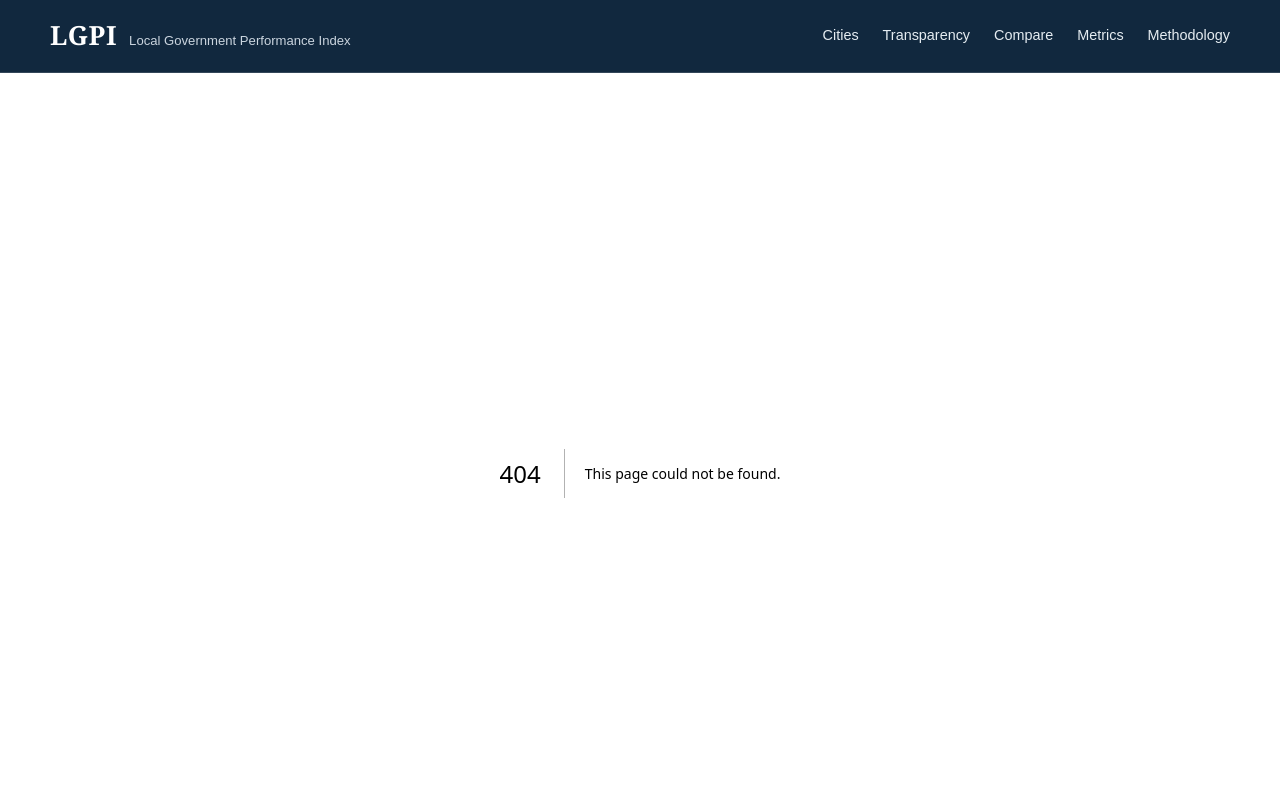
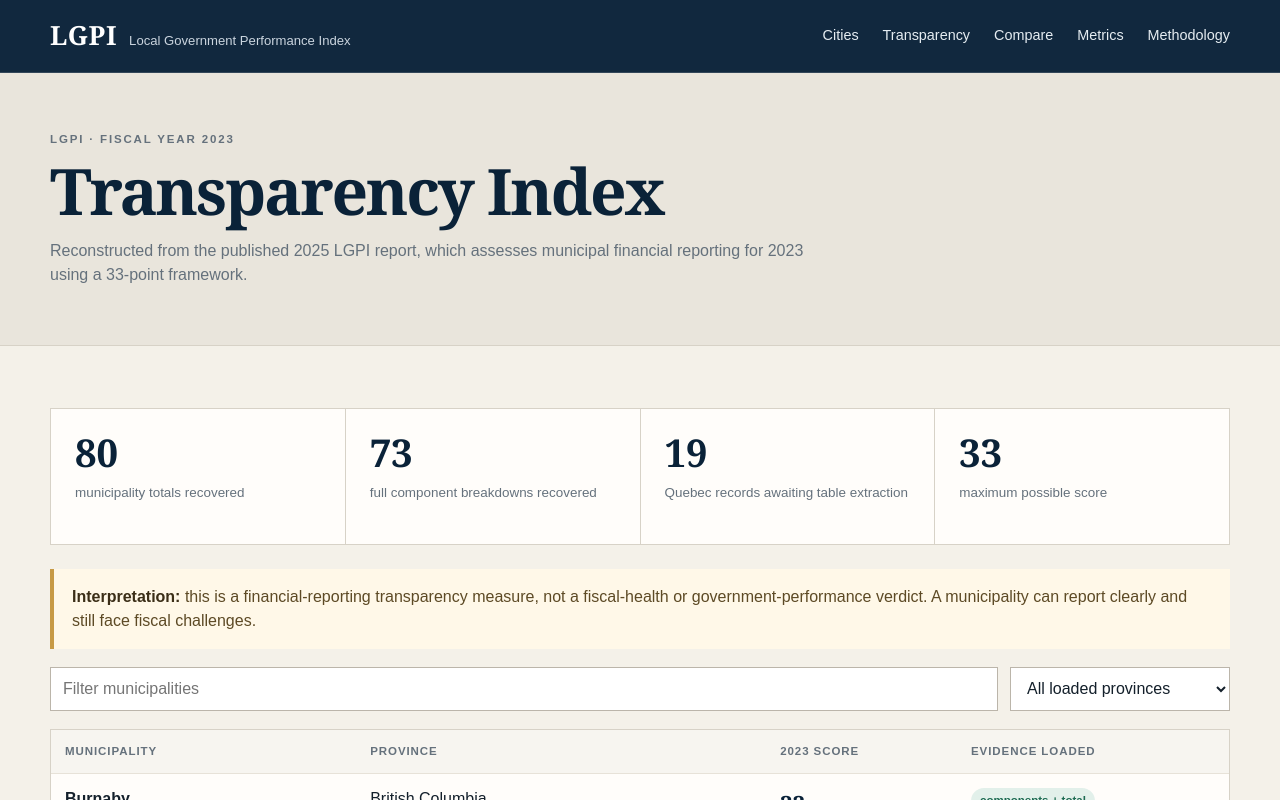
Before and after one commit to FTFNAnalytics/lgpi, a Next.js app: page /transparency in a window 1280 px wide. Before the commit this address had no page. Shown: the top 800 px of the page. Built offline with nearby package versions, Linux system fonts and the light colour scheme.

Commit message:
Add route: app/transparency/page.tsx

```diff
--- /dev/null
+++ b/app/transparency/page.tsx
@@ -0,0 +1,40 @@
+import { TransparencyTable } from "@/components/transparency-table";
+import {
+  REPORT_URL,
+  TARGET_MUNICIPALITIES,
+  VERIFIED_COMPONENT_BREAKDOWNS,
+  VERIFIED_TRANSPARENCY_TOTALS,
+} from "@/lib/lgpi-data";
+
+export default function TransparencyPage() {
+  return (
+    <main>
+      <section className="page-hero">
+        <div className="shell">
+          <p className="eyebrow">LGPI · fiscal year 2023</p>
+          <h1>Transparency Index</h1>
+          <p>
+            Reconstructed from the published 2025 LGPI report, which assesses municipal financial reporting for 2023 using a 33-point framework.
+          </p>
+        </div>
+      </section>
+      <section className="section">
+        <div className="shell">
+          <div className="stat-grid">
+            <div className="stat"><strong>{VERIFIED_TRANSPARENCY_TOTALS}</strong><span>municipality totals recovered</span></div>
+            <div className="stat"><strong>{VERIFIED_COMPONENT_BREAKDOWNS}</strong><span>full component breakdowns recovered</span></div>
+            <div className="stat"><strong>{TARGET_MUNICIPALITIES - VERIFIED_TRANSPARENCY_TOTALS}</strong><span>Quebec records awaiting table extraction</span></div>
+            <div className="stat"><strong>33</strong><span>maximum possible score</span></div>
+          </div>
+          <div className="notice" style={{ marginTop: 24 }}>
+            <strong>Interpretation:</strong> this is a financial-reporting transparency measure, not a fiscal-health or government-performance verdict. A municipality can report clearly and still face fiscal challenges.
+          </div>
+          <TransparencyTable />
+          <p style={{ color: "#65717c", marginTop: 22 }}>
+            Primary reconstruction source: <a href={REPORT_URL} target="_blank" rel="noreferrer"><strong>Frontier Centre LGPI 2025 report ↗</strong></a>
+          </p>
+        </div>
+      </section>
+    </main>
+  );
+}
```
